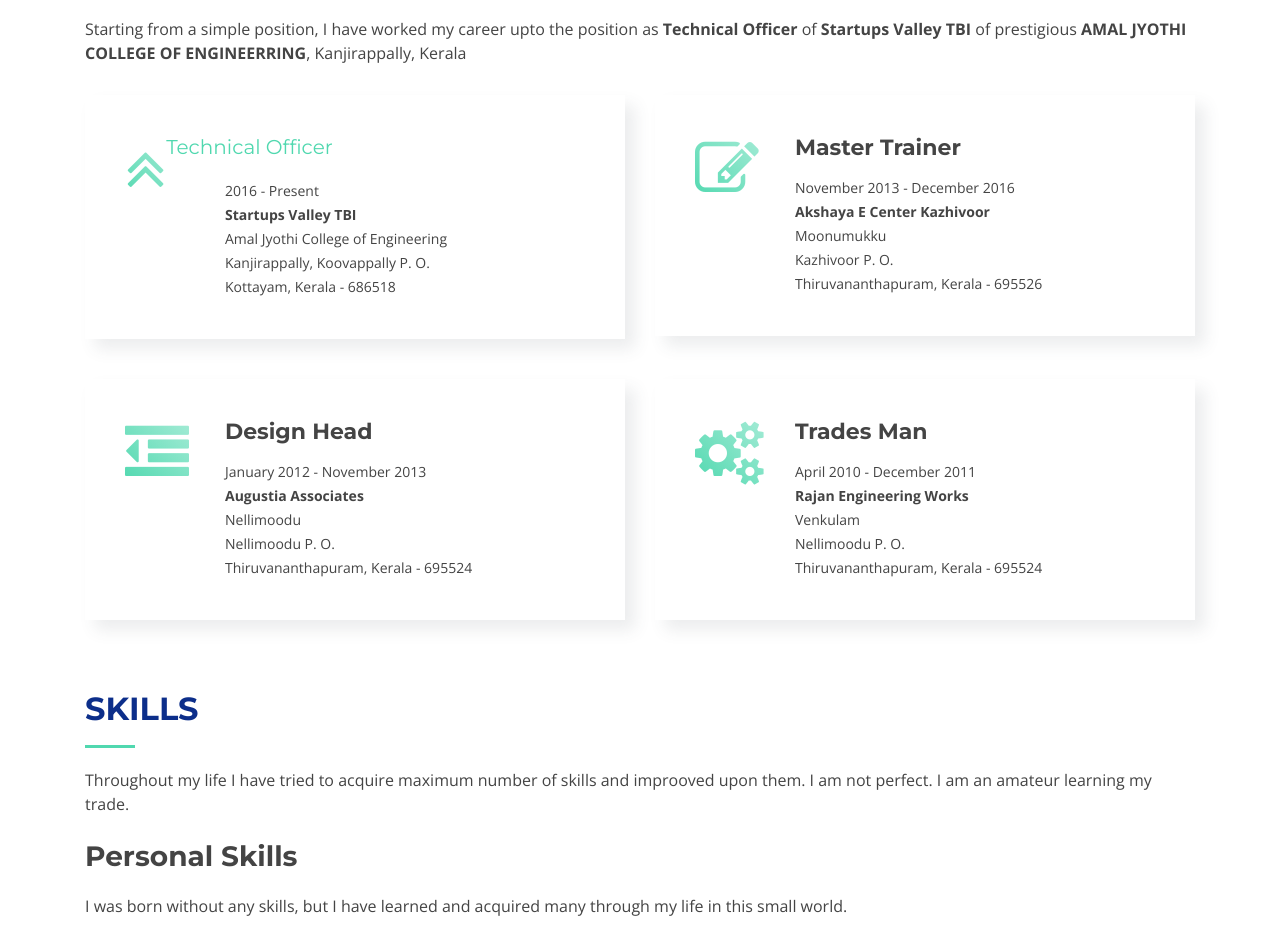
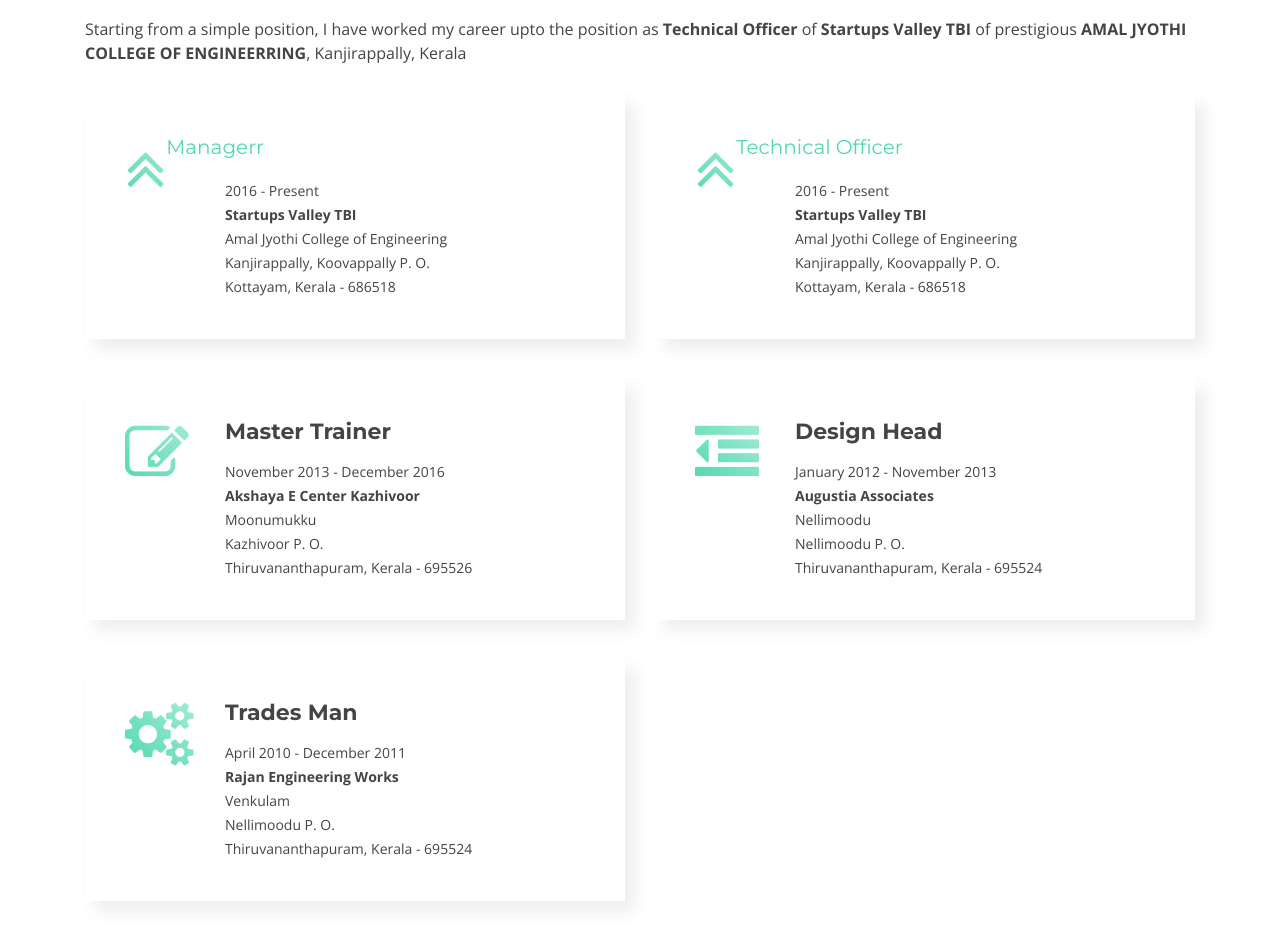
Before and after one commit to BERGINSRUSSEL/berginsrussel, a plain HTML site: page index.html in a window 1280 px wide. Shown: the part 1166-2110 px from the top of the page. Drawn offline with nearby package versions, Linux system fonts and the light colour scheme; some packages are replaced by stand-ins of ours; files whose address does not match are found by name.

Commit message:
Update index.html

```diff
--- a/index.html
+++ b/index.html
@@ -154,6 +154,14 @@
         </div>
 
         <div class="row">
+
+	<div class="col-lg-6">
+            <div class="box wow fadeInLeft">
+              <div class="icon"><i class="fa fa-angle-double-up"></i></div>
+              <h5 class="title"><a href="">Managerr</a></h4>
+              <p class="description">2016 - Present<br><strong>Startups Valley TBI</strong><br>Amal Jyothi College of Engineering<br>Kanjirappally, Koovappally P. O.<br>Kottayam, Kerala - 686518</p>
+            </div>
+          </div>
 
           <div class="col-lg-6">
             <div class="box wow fadeInLeft">
```
